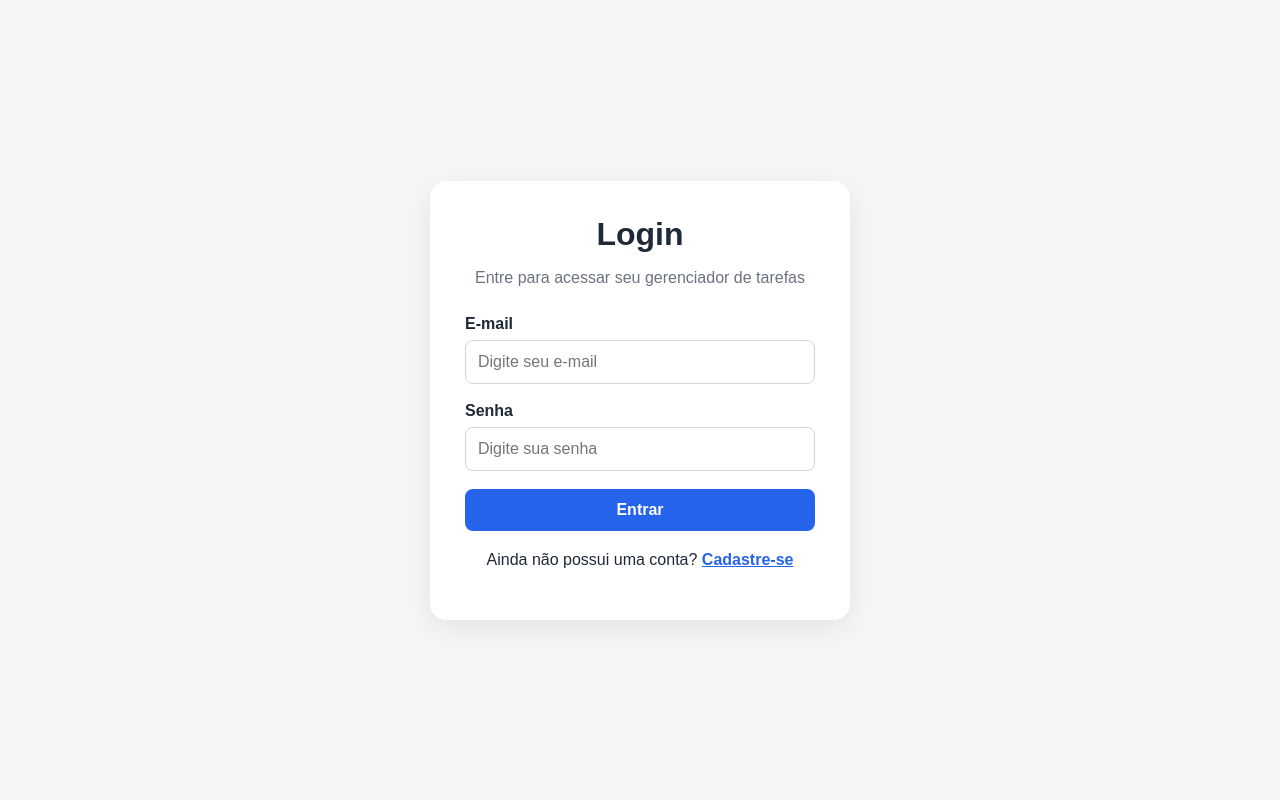
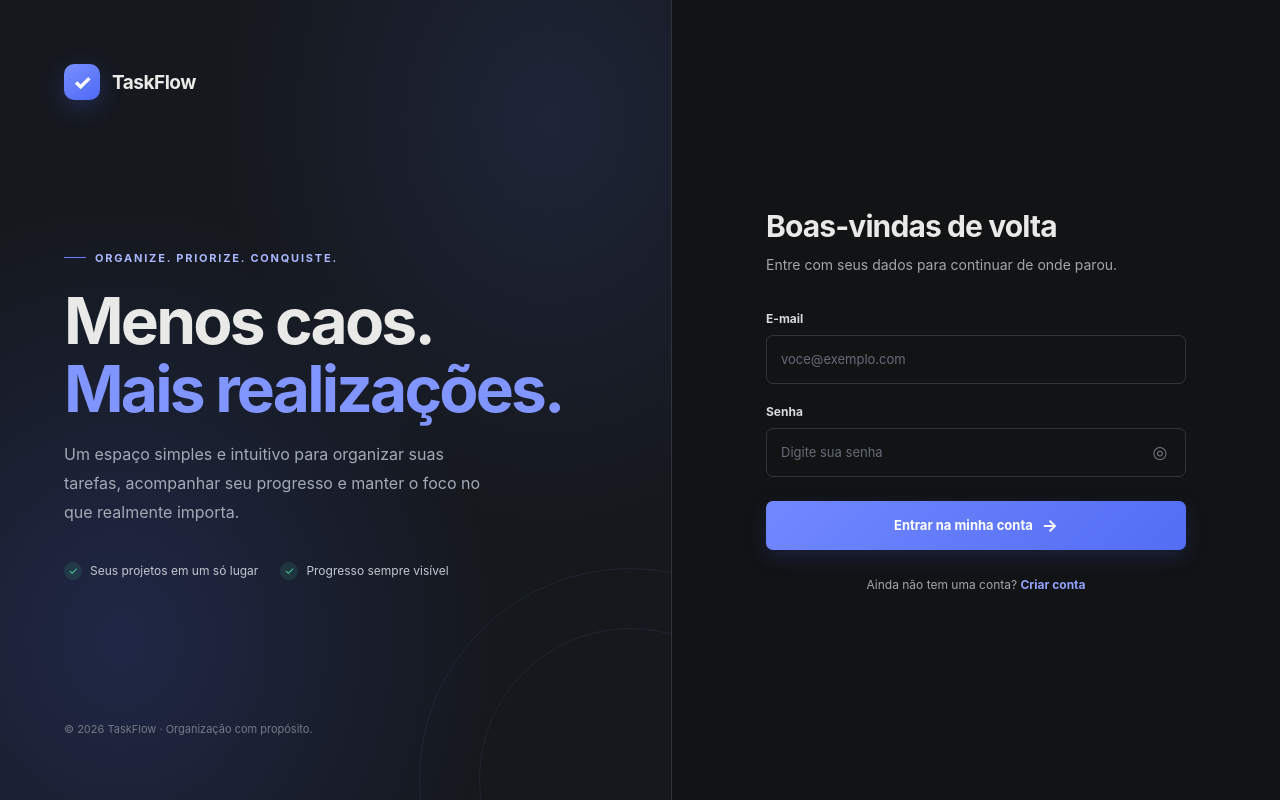
Before and after one commit to neuandev/gerenciador_de_tarefas_mern, a React app in the folder frontend/: page / in a window 1280 px wide. Built offline with nearby package versions, Linux system fonts and the light colour scheme; the HTML template or start-up script is replaced by a standard one.

Commit message:
feat(ui): modernizar tela de login

```diff
--- a/frontend/src/pages/Login.jsx
+++ b/frontend/src/pages/Login.jsx
@@ -1,36 +1,29 @@
 import { useState } from "react";
 import { useNavigate, Link } from "react-router-dom";
 import api from "../services/api";
-import "./Login.css";
+import "./Auth.css";
 
 function Login() {
   const navigate = useNavigate();
-
   const [email, setEmail] = useState("");
   const [password, setPassword] = useState("");
+  const [showPassword, setShowPassword] = useState(false);
   const [error, setError] = useState("");
   const [loading, setLoading] = useState(false);
 
   const handleSubmit = async (event) => {
     event.preventDefault();
-
     setError("");
     setLoading(true);
 
     try {
-      const response = await api.post("/auth/login", {
-        email,
-        password,
-      });
-
+      const response = await api.post("/auth/login", { email, password });
       const { token } = response.data;
-
       localStorage.setItem("token", token);
-
       navigate("/dashboard");
     } catch (error) {
       if (error.response) {
-        setError(error.response.data.message);
+        setError(error.response.data.message || "Não foi possível entrar. Verifique seus dados.");
       } else {
         setError("Erro ao conectar com o servidor.");
       }
@@ -40,52 +33,87 @@ function Login() {
   };
 
   return (
-    <div className="login-page">
-      <div className="login-card">
-        <h1>Login</h1>
+    <div className="auth-screen">
+      <aside className="auth-showcase" aria-label="Apresentação do TaskFlow">
+        <Link className="auth-brand" to="/login">
+          <span className="auth-brand-mark">✓</span>
+          <span>TaskFlow</span>
+        </Link>
+        <div className="auth-showcase-copy">
+          <span className="auth-eyebrow">Organize. Priorize. Conquiste.</span>
+          <h2>Menos caos.<br /><span>Mais realizações.</span></h2>
+          <p>Um espaço simples e intuitivo para organizar suas tarefas, acompanhar seu progresso e manter o foco no que realmente importa.</p>
+          <div className="auth-feature-list">
+            <span>Seus projetos em um só lugar</span>
+            <span>Progresso sempre visível</span>
+          </div>
+        </div>
+        <div className="auth-showcase-footer">© {new Date().getFullYear()} TaskFlow · Organização com propósito.</div>
+      </aside>
 
-        <p className="login-subtitle">
-          Entre para acessar seu gerenciador de tarefas
-        </p>
+      <main className="auth-main">
+        <div className="auth-form-wrap">
+          <Link className="auth-mobile-brand" to="/login">
+            <span className="auth-brand-mark">✓</span>
+            <span>TaskFlow</span>
+          </Link>
+          <header className="auth-heading">
+            <h1>Boas-vindas de volta</h1>
+            <p>Entre com seus dados para continuar de onde parou.</p>
+          </header>
 
-        <form onSubmit={handleSubmit}>
-          <div className="login-form-group">
-            <label htmlFor="email">E-mail</label>
-
+          <form className="auth-form" onSubmit={handleSubmit}>
+            <div className="auth-field">
+              <label htmlFor="login-email">E-mail</label>
               <input
-              id="email"
+                id="login-email"
                 type="email"
                 value={email}
                 onChange={(event) => setEmail(event.target.value)}
-              placeholder="Digite seu e-mail"
+                placeholder="voce@exemplo.com"
+                autoComplete="email"
                 required
               />
             </div>
 
-          <div className="login-form-group">
-            <label htmlFor="password">Senha</label>
-
+            <div className="auth-field">
+              <label htmlFor="login-password">Senha</label>
+              <div className="auth-input-wrap">
                 <input
-              id="password"
-              type="password"
+                  id="login-password"
+                  type={showPassword ? "text" : "password"}
                   value={password}
                   onChange={(event) => setPassword(event.target.value)}
                   placeholder="Digite sua senha"
+                  autoComplete="current-password"
                   required
                 />
+                <button
+                  className="auth-password-toggle"
+                  type="button"
+                  onClick={() => setShowPassword((visible) => !visible)}
+                  aria-label={showPassword ? "Ocultar senha" : "Mostrar senha"}
+                  aria-pressed={showPassword}
+                  title={showPassword ? "Ocultar senha" : "Mostrar senha"}
+                >
+                  {showPassword ? "◉" : "◎"}
+                </button>
+              </div>
             </div>
 
-          {error && <p className="login-error">{error}</p>}
+            {error && <p className="auth-message" role="alert">{error}</p>}
 
-          <button className="login-button" type="submit" disabled={loading}>
-            {loading ? "Entrando..." : "Entrar"}
+            <button className="auth-submit" type="submit" disabled={loading}>
+              {loading ? "Entrando..." : "Entrar na minha conta"}
+              {!loading && <span className="auth-submit-arrow">→</span>}
             </button>
           </form>
 
-        <p className="login-cadastro">
-          Ainda não possui uma conta? <Link to="/cadastro">Cadastre-se</Link>
+          <p className="auth-switch">
+            Ainda não tem uma conta? <Link to="/cadastro">Criar conta</Link>
           </p>
         </div>
+      </main>
     </div>
   );
 }
```
Lines whose indentation alone changed are shown as unchanged.
